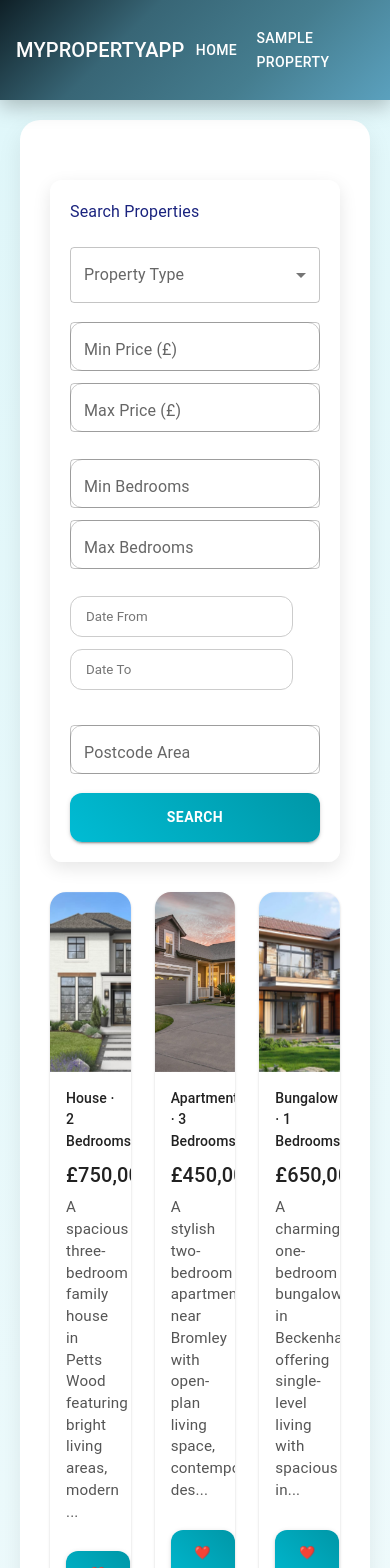
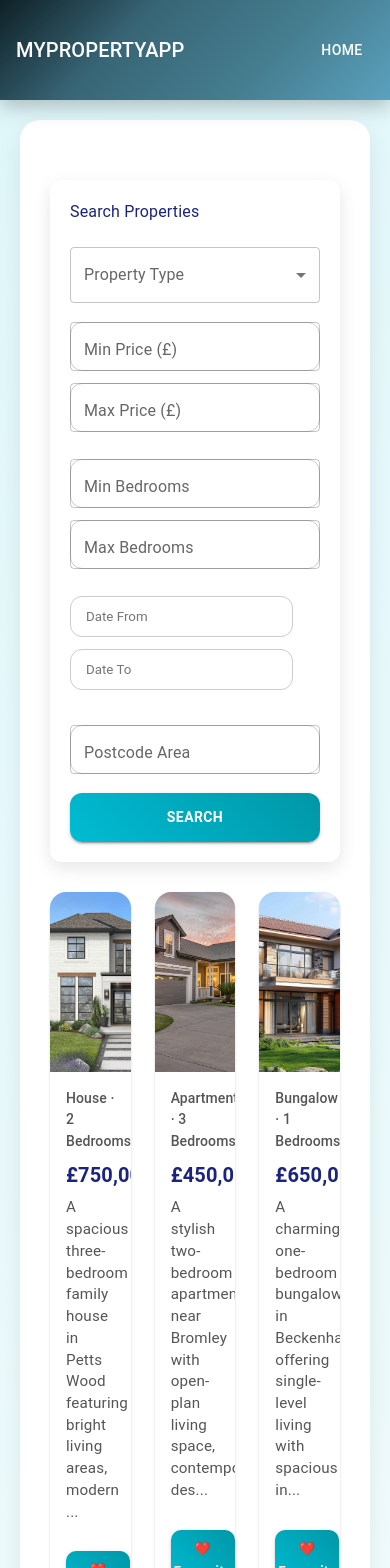
Before and after one commit to binadi-28/Advance-client-side-coursework, a React (Vite) app: page / in a window 390 px wide. Shown: the top 1568 px of the page. Built offline with nearby package versions, Linux system fonts and the light colour scheme.

Commit message:
fourteenth commit

```diff
--- a/src/components/Header.jsx
+++ b/src/components/Header.jsx
@@ -1,14 +1,8 @@
-import { useState } from "react";
 import { AppBar, Toolbar, Typography, Button } from "@mui/material";
 import { Link } from "react-router-dom";
-import propertiesData from "../data/properties.json";
 import "./Header.css";
 
 function Header() {
-  const [firstPropertyId] = useState(
-    propertiesData.properties.length > 0 ? propertiesData.properties[0].id : ""
-  );
-
   return (
     <AppBar position="static">
       <Toolbar className="header-toolbar">
@@ -20,16 +14,6 @@ function Header() {
           <Button color="inherit" component={Link} to="/">
             Home
           </Button>
-
-          {firstPropertyId && (
-            <Button
-              color="inherit"
-              component={Link}
-              to={`/property/${firstPropertyId}`}
-            >
-              Sample Property
-            </Button>
-          )}
         </div>
       </Toolbar>
     </AppBar>
--- a/src/components/PropertyCard.css
+++ b/src/components/PropertyCard.css
@@ -7,7 +7,8 @@
   grid-template-columns: repeat(auto-fit, minmax(280px, 1fr));
   gap: 28px;
   padding: 32px;
-  justify-items: center;
+  width: 100%;
+  box-sizing: border-box;
 }
 
 /* ===============================
@@ -31,17 +32,13 @@
 }
 
 /* ===============================
-   IMAGE (CLEAR & SHARP)
+   IMAGE
 ================================ */
 
-/* MUI CardMedia renders an <img> */
 .property-card img {
   width: 100%;
   height: 220px;
   object-fit: cover;
-  image-rendering: auto;
-  backface-visibility: hidden;
-  transform: translateZ(0);
   transition: transform 0.4s ease;
 }
 
@@ -129,8 +126,13 @@
 /* Mobile */
 @media (max-width: 600px) {
   .property-grid {
-    grid-template-columns: 1fr;
-    padding: 20px;
+    grid-template-columns: 1fr; /* ONE CARD PER ROW */
+    padding: 16px;
+  }
+
+  .property-card {
+    max-width: 100%;
+    width: 100%;
   }
 
   .property-card img {
--- a/src/components/PropertyCard.jsx
+++ b/src/components/PropertyCard.jsx
@@ -6,7 +6,7 @@ import "./PropertyCard.css";
 function PropertyCard({ property }) {
   const { addFavourite } = useFavourites();
 
-  // short description (first 90 characters)
+  // Short description (first 90 characters)
   const shortDescription =
     property.description.length > 90
       ? property.description.slice(0, 90) + "..."
@@ -23,24 +23,24 @@ function PropertyCard({ property }) {
       {/* IMAGE */}
       <CardMedia
         component="img"
-        height="180"
         image={property.images[0]}
         alt={property.type}
       />
 
+      {/* CONTENT */}
       <CardContent className="property-card-content">
         {/* TYPE + BEDROOMS */}
-        <Typography variant="subtitle2" className="property-card-type">
+        <Typography variant="subtitle2" className="property-card-subtitle">
           {property.type} · {property.bedrooms} Bedrooms
         </Typography>
 
         {/* PRICE */}
-        <Typography variant="h6" className="property-card-price">
+        <Typography variant="h6" className="property-card-title">
           £{property.price.toLocaleString()}
         </Typography>
 
-        {/* SHORT DESCRIPTION */}
-        <Typography variant="body2" className="property-card-description">
+        {/* DESCRIPTION */}
+        <Typography variant="body2" className="property-card-subtitle">
           {shortDescription}
         </Typography>
 
@@ -49,6 +49,7 @@ function PropertyCard({ property }) {
           <Button
             variant="contained"
             size="small"
+            className="property-card-button"
             onClick={() => addFavourite(property)}
           >
             ❤️ Favourite
@@ -59,6 +60,7 @@ function PropertyCard({ property }) {
             to={`/property/${property.id}`}
             variant="outlined"
             size="small"
+            className="property-card-button"
           >
             View
           </Button>
```
Also changed, not shown: src/styles/app.css (deleted).
